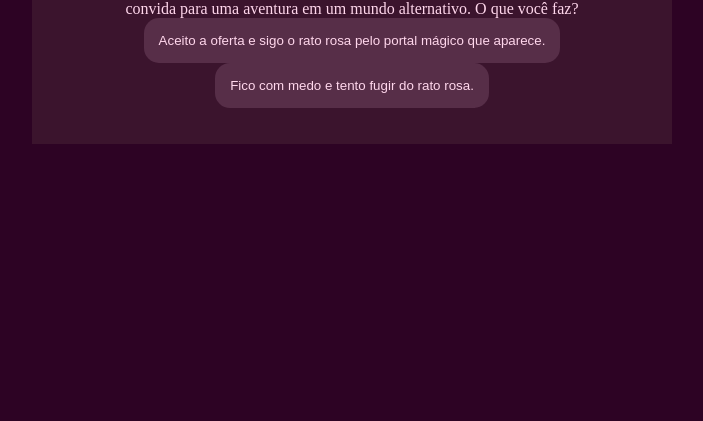
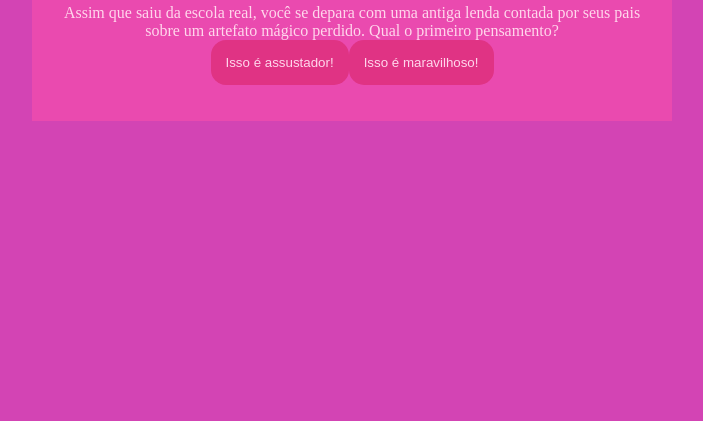
Before and after one commit to joaoxxl/miss-o, a plain HTML site: page index.html in a window 1280 px wide. Shown: the part 395-816 px from the top of the page, without its empty margins (288-991 px from the left). Drawn offline with Linux system fonts and the light colour scheme.

Commit message:
att_Maria Laura

```diff
--- a/script.js
+++ b/script.js
@@ -6,71 +6,85 @@ const textoResultado = document.querySelector(".texto-resultado");
 
 const perguntas = [
     {
-        enunciado: "Você está andando pela rua quando vê um rato rosa brilhante que começa a falar com você e convida para uma aventura em um mundo alternativo. O que você faz?",
+        enunciado: "Assim que saiu da escola real, você se depara com uma antiga lenda contada por seus pais sobre um artefato mágico perdido. Qual o primeiro pensamento?",
         alternativas: [
             {
-                texto: "Aceito a oferta e sigo o rato rosa pelo portal mágico que aparece.",
-                afirmacao: "Você atravessa o portal e entra num mundo cheio de cores e criaturas estranhas."
+                texto: "Isso é assustador!",
+                afirmacao: "No início, a princesa ficou com receio de que a lenda fosse real e que sua busca por esse artefato pudesse trazer perigos desconhecidos ao seu reino."
             },
             {
-                texto: "Fico com medo e tento fugir do rato rosa.",
-                afirmacao: "Você tenta correr, mas o rato rosa é rápido e acaba te puxando para o portal de qualquer jeito."
+                texto: "Isso é maravilhoso!",
+                afirmacao: "Ela ficou empolgada, sonhando em encontrar o artefato e usá-lo para proteger o reino e trazer prosperidade a todos."
             }
         ]
     },
     {
-        enunciado: "No mundo alternativo, o rato rosa te leva até uma floresta misteriosa cheia de árvores que sussurram. O que você faz?",
+        enunciado: "Com a descoberta da lenda, o sábio do reino decide lhe dar uma missão: encontrar o artefato perdido. No final de uma reunião, ele pede que você escreva uma carta sobre o que você espera da jornada. Qual atitude você toma?",
         alternativas: [
             {
-                texto: "Escuto atentamente os sussurros para tentar entender o que dizem.",
-                afirmacao: "Os sussurros revelam segredos da floresta e indicam um caminho seguro para o seu destino."
+                texto: "Escreve a carta pedindo conselhos aos anciãos do reino e buscando saber mais sobre as histórias que cercam o artefato.",
+                afirmacao: "A princesa escreveu uma carta com perguntas e pediu ajuda aos sábios, desejando aprender mais sobre o que esperar dessa jornada misteriosa."
             },
             {
-                texto: "Ignoro os sussurros e sigo pelo caminho que parece mais iluminado.",
-                afirmacao: "Você escolhe o caminho iluminado e acaba encontrando um lago mágico com águas cristalinas."
+                texto: "Escreve a carta contando sobre o seu desejo de se aventurar e como está determinada a cumprir a missão com coragem.",
+                afirmacao: "Ela sentiu que o reino precisava de uma líder forte e determinada, então escreveu uma carta cheia de confiança e ambição para mostrar sua disposição para a aventura."
             }
         ]
     },
     {
-        enunciado: "Ao chegar no lago mágico, o rato rosa te diz que para continuar a aventura você precisa escolher um item mágico. Qual você escolhe?",
+        enunciado: "Após escrever a carta, você parte para a jornada com sua comitiva. Durante o caminho, você encontra uma vila onde as pessoas estão sofrendo com uma ameaça misteriosa. Como você se posiciona?",
         alternativas: [
             {
-                texto: "Uma capa invisível que te torna imperceptível.",
-                afirmacao: "Com a capa invisível, você consegue evitar perigos e explorar lugares secretos."
+                texto: "Decide ajudar os aldeões, acreditando que sua missão pode ser completada enquanto resolve o problema da vila.",
+                afirmacao: "A princesa acreditava que sua missão tinha mais a ver com ajudar o próximo, e ela decidiu que proteger o povo era tão importante quanto encontrar o artefato."
             },
             {
-                texto: "Uma varinha que controla o tempo por alguns segundos.",
-                afirmacao: "A varinha te permite parar o tempo por momentos críticos, dando vantagem nas situações difíceis."
+                texto: "Pede para os aldeões aguardarem, pois acredita que sua missão maior é encontrar o artefato e que ajudar agora pode atrasar a jornada",
+                afirmacao: "Ela estava focada em sua missão e sentia que se ajudasse os aldeões, poderia acabar perdendo tempo precioso para o futuro de seu reino."
             }
         ]
     },
     {
-        enunciado: "Durante a aventura, você encontra uma criatura ameaçadora que bloqueia seu caminho. Como reage?",
+        enunciado: "No final de um longo dia de viagem, você precisa desenhar um mapa para guiar seu grupo pela floresta densa. E agora?",
         alternativas: [
             {
-                texto: "Uso o item mágico escolhido para fugir ou lutar.",
-                afirmacao: "O poder do item mágico te ajuda a superar a criatura e seguir adiante."
+                texto: "Desenha um mapa com base no que aprendeu com os antigos exploradores do reino.",
+                afirmacao: "A princesa usou seus conhecimentos e os relatos de antigos exploradores para desenhar um mapa preciso que ajudaria a todos a atravessarem a floresta."
             },
             {
-                texto: "Tento conversar com a criatura para entender suas intenções.",
-                afirmacao: "A criatura se acalma e se torna uma aliada inesperada na sua jornada."
+                texto: "Decide usar um feitiço antigo para invocar uma criatura mística que possa ajudá-la a desenhar um mapa mágico que guie sua comitiva.",
+                afirmacao: "Ela usou seus poderes de magia para invocar um espírito guardião da floresta, que desenhou para ela um mapa encantado que tornaria o caminho mais seguro."
             }
         ]
     },
     {
-        enunciado: "Quando acha que a aventura está no fim, tudo começa a ficar turvo e você sente uma mordida forte. Você acorda em um hospital, com médicos ao redor. O que você pensa?",
+        enunciado: "Durante sua jornada, você encontra um grupo de bandidos que tentam roubar sua comitiva. O que você faz?",
         alternativas: [
             {
-                texto: "Tudo não passou de um sonho estranho causado pela mordida do rato de esgoto.",
-                afirmacao: "Você percebe que o mundo alternativo era apenas uma alucinação e promete cuidar melhor da sua saúde."
+                texto: "Decide negociar com os bandidos, oferecendo riquezas do reino em troca de uma passagem segura.",
+                afirmacao: "A princesa tentou apaziguar a situação, oferecendo uma parte dos tesouros do reino, acreditando que a paz seria a melhor solução."
             },
             {
-                texto: "Será que algo daquela aventura aconteceu de verdade?",
-                afirmacao: "Com dúvidas na cabeça, você decide investigar mais sobre o misterioso rato rosa e o portal mágico."
+                texto: "Enfrenta os bandidos com coragem, confiando em suas habilidades de combate e na força de sua comitiva para derrotá-los.",
+                afirmacao: "Ela decidiu que a honra de sua missão não poderia ser manchada por bandidos e enfrentou-os com bravura, liderando sua comitiva para a vitória."
+            }
+        ]
+    },
+    {
+        enunciado: "Ao final da jornada, você encontra o artefato mágico em um antigo templo guardado por criaturas misteriosas. O artefato é poderoso, mas pode ser perigoso se mal usado. O que você faz?",
+        alternativas: [
+            {
+                texto: "Toma o artefato para si, confiante de que pode usá-lo para proteger seu reino e seu povo.",
+                afirmacao: "A princesa sentiu que o artefato era a chave para salvar seu reino, e com coragem, o tomou em suas mãos."
+            },
+            {
+                texto: "Decide deixar o artefato onde está, acreditando que seu poder é muito grande e que o reino pode ser melhor protegido com sabedoria e não com força.",
+                afirmacao: "Ela percebeu que o verdadeiro poder não estava no artefato, mas na sabedoria de governar e decidiu deixar o artefato onde estava, acreditando que a maior força estava em seu próprio coração."
             }
         ]
     }
 ];
+
 
 let atual = 0;
 let perguntaAtual;
@@ -87,8 +101,8 @@ function mostraPergunta() {
     mostraAlternativas();
 }
 
-function mostraAlternativas() {
-    for (const alternativa of perguntaAtual.alternativas) {
+function mostraAlternativas(){
+    for(const alternativa of perguntaAtual.alternativas) {
         const botaoAlternativas = document.createElement("button");
         botaoAlternativas.textContent = alternativa.texto;
         botaoAlternativas.addEventListener("click", () => respostaSelecionada(alternativa));
@@ -97,13 +111,14 @@ function mostraAlternativas() {
 }
 
 function respostaSelecionada(opcaoSelecionada) {
-    historiaFinal += opcaoSelecionada.afirmacao + " ";
+    const afirmacoes = opcaoSelecionada.afirmacao;
+    historiaFinal += afirmacoes + " ";
     atual++;
     mostraPergunta();
 }
 
 function mostraResultado() {
-    caixaPerguntas.textContent = "Fim da Aventura";
+    caixaPerguntas.textContent = "Em 2049...";
     textoResultado.textContent = historiaFinal;
     caixaAlternativas.textContent = "";
 }
--- a/style.css
+++ b/style.css
@@ -1,7 +1,7 @@
 :root{
-    --cor-fundo: #2d0324 ;
-    --cor-principal: #3b142d ;
-    --cor-secundaria: #572e48;
+    --cor-fundo: #d344b4 ;
+    --cor-principal: #ea4aaf ;
+    --cor-secundaria: #e03384;
     --cor-destaque: #fd2b7f;
     --cor-texto: #ffd7ec;
 
```
